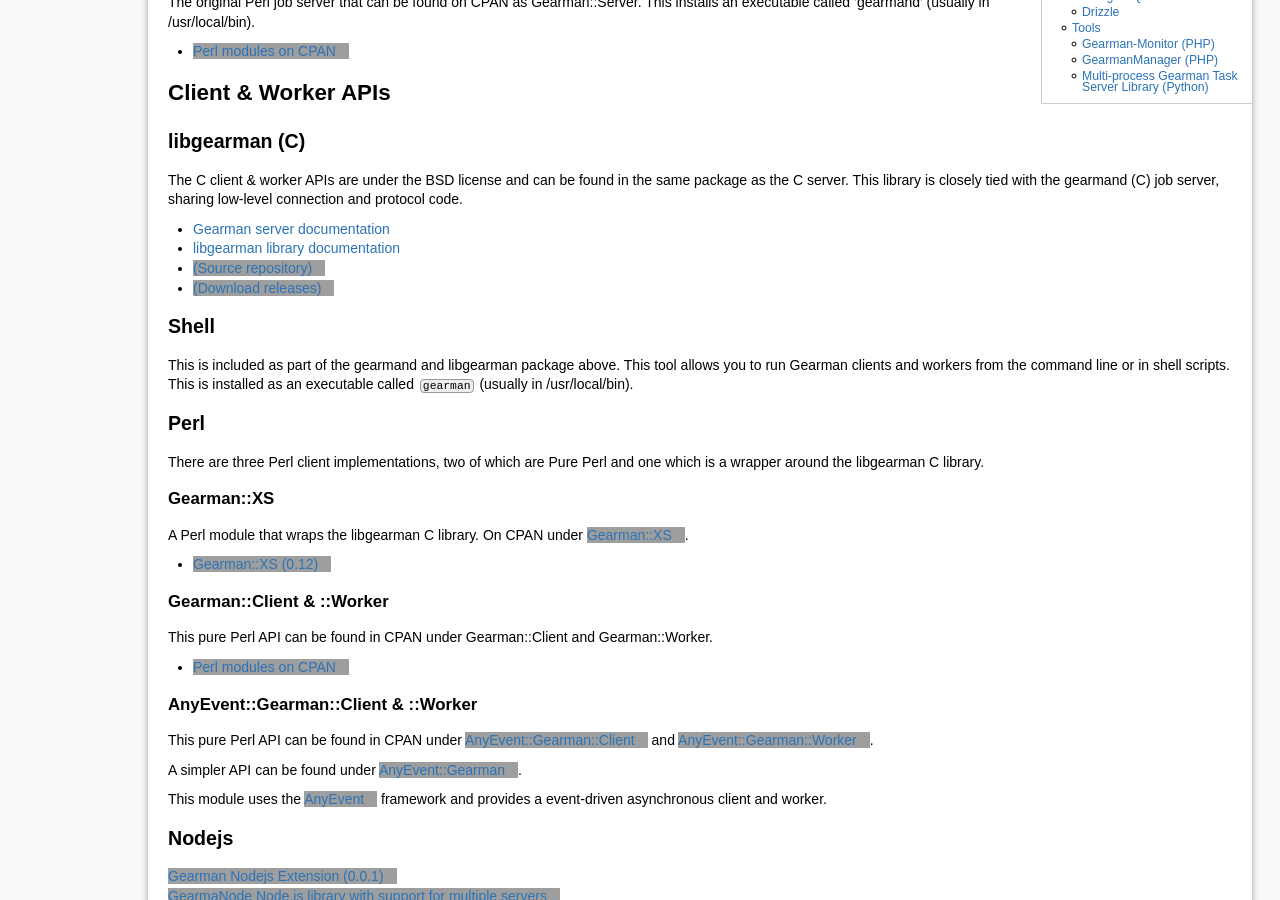
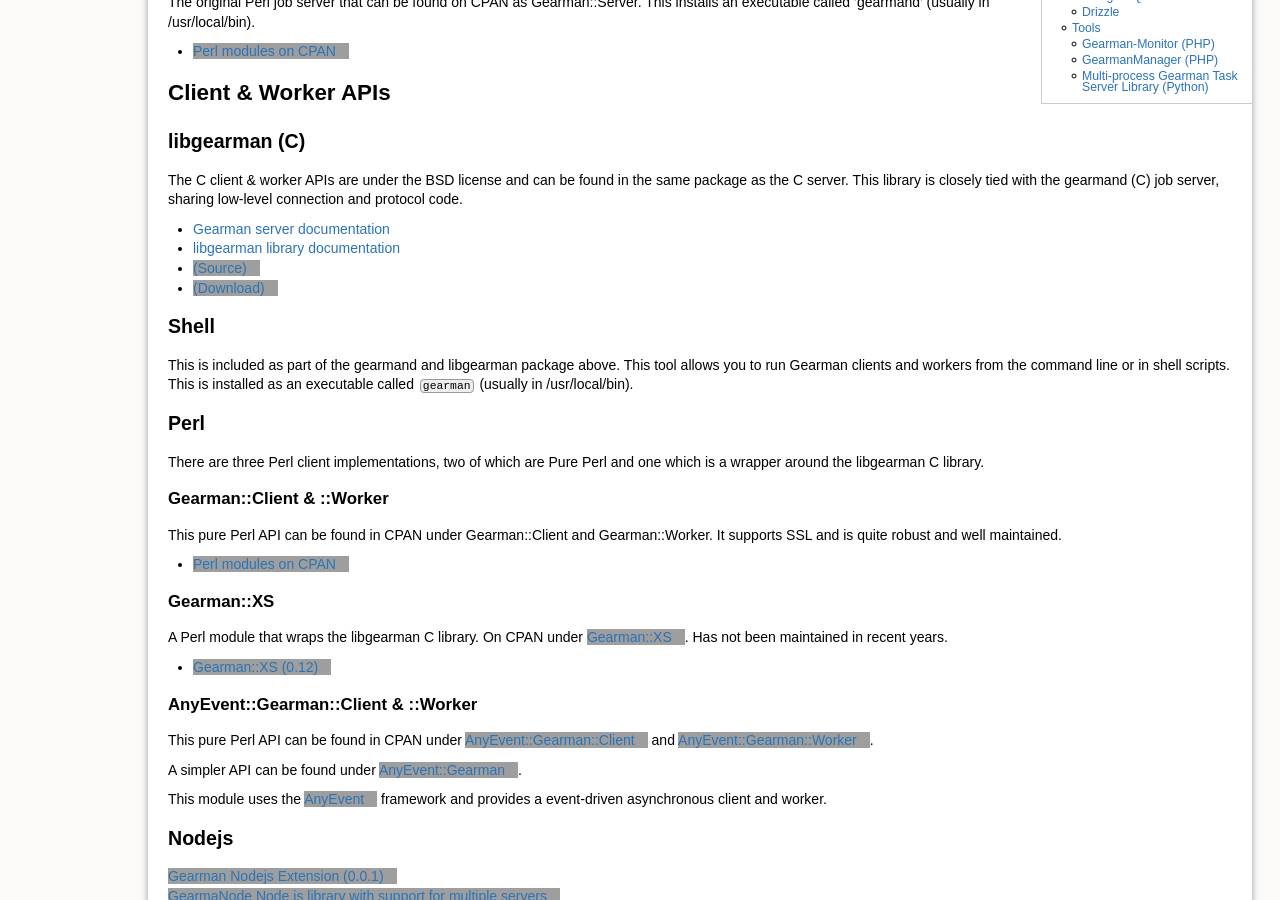
Before and after one commit to gearman/gearman.github.io, a Jekyll site: the page built from download/index.md, in a window 1280 px wide and 900 px high, scrolled down 978 px, cut to the strip 0-900 px from the top of the window. Built offline with Jekyll 4.4.1, drawn with Linux system fonts in a browser that asks for light colours; some of the changed text lies outside the part shown; grey boxes are pictures that could not be loaded.

Commit message:
Updated the Perl section with updated links. Changed order to put maintained module first.

```diff
--- a/download/index.md
+++ b/download/index.md
@@ -58,8 +58,8 @@
 
  * [Gearman server documentation]({{ site.baseurl }}/gearmand/)
  * [libgearman library documentation]({{ site.baseurl }}/gearmand/libgearman/)
- * [(Source repository)](https://github.com/gearman/gearmand)
- * [(Download releases)](https://github.com/gearman/gearmand/releases)
+ * [(Source)](https://github.com/gearman/gearmand)
+ * [(Download)](https://github.com/gearman/gearmand/releases)
 
 ## Shell
 
@@ -72,19 +72,21 @@
 There are three Perl client implementations, two of which are Pure Perl and one
 which is a wrapper around the libgearman C library.
 
+### Gearman::Client & ::Worker
+
+This pure Perl API can be found in CPAN under Gearman::Client
+and Gearman::Worker. It supports SSL and is quite robust and
+well maintained.
+
+ *  [Perl modules on CPAN](https://metacpan.org/dist/Gearman)
+
 ### Gearman::XS
 
 A Perl module that wraps the libgearman C library. On CPAN under
-[Gearman::XS](http://search.cpan.org/dist/Gearman-XS/).
+[Gearman::XS](https://metacpan.org/dist/Gearman-XS). Has not been
+maintained in recent years.
 
  * [Gearman::XS (0.12)](http://launchpad.net/gearmanxs/trunk/0.12/+download/Gearman-XS-0.12.tar.gz)
-
-### Gearman::Client & ::Worker
-
-This pure Perl API can be found in CPAN under Gearman::Client
-and Gearman::Worker.
-
- *  [Perl modules on CPAN](http://search.cpan.org/dist/Gearman/)
 
 ### AnyEvent::Gearman::Client & ::Worker
 
```
